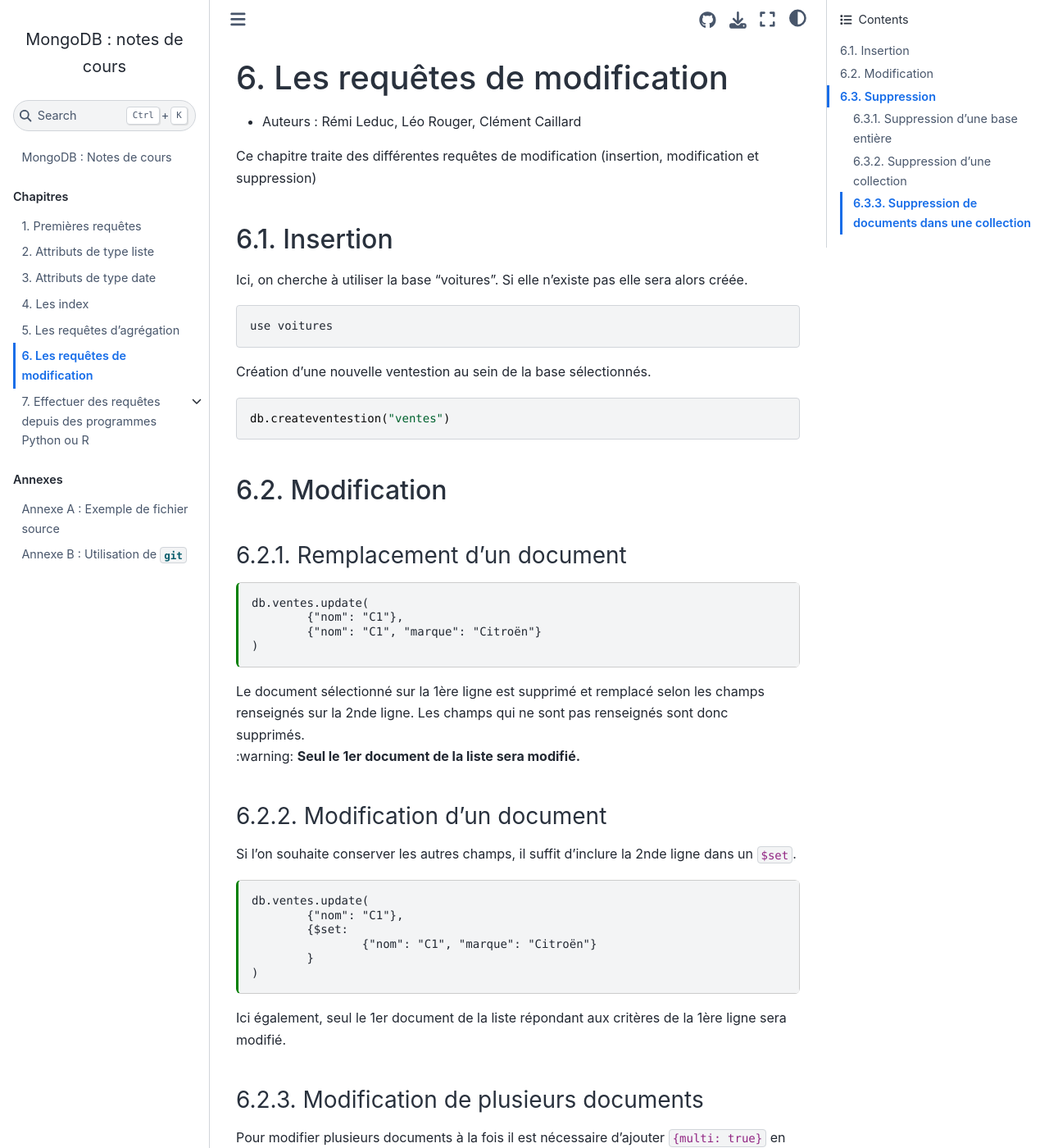
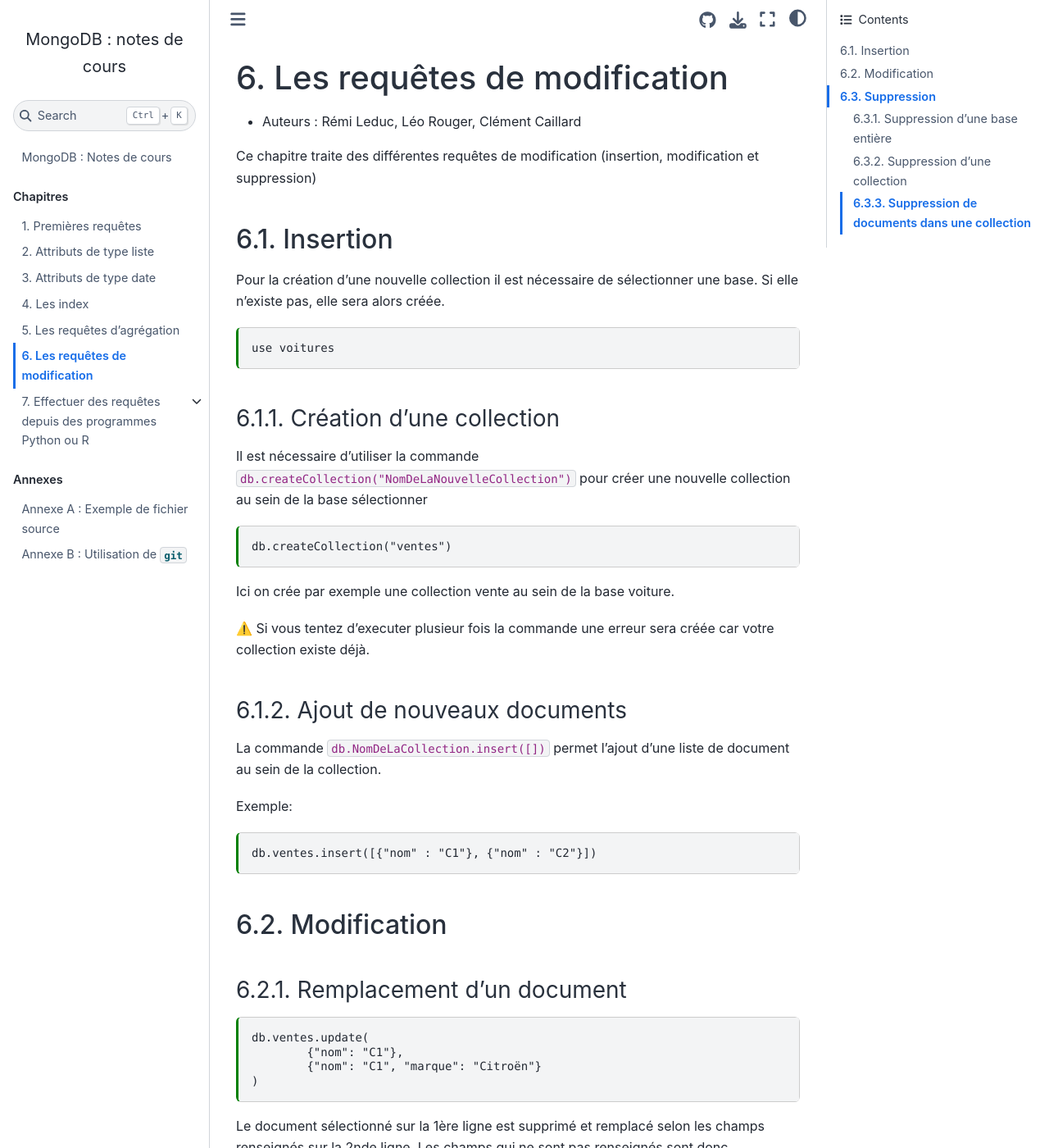
Before and after one commit to rtavenar/mongo_book, a Jupyter Book: the page built from content/06_modif.md, in a window 1280 px wide and 1400 px high. Shown: the whole window at 82% size. Built offline with Jupyter Book 1.0.4 settings and Sphinx 7.4.7 and the Sphinx Book theme 1.1.4, drawn with Linux system fonts in a browser that asks for light colours.

Commit message:
Update 06_modif.md

````diff
--- a/content/06_modif.md
+++ b/content/06_modif.md
@@ -20,17 +20,35 @@
 Ce chapitre traite des différentes requêtes de modification (insertion, modification et suppression)
 
 ## Insertion
-Ici, on cherche à utiliser la base "voitures". Si elle n'existe pas elle sera alors créée.
 
-```{js echo = true, results = 'hide'}
+Pour la création d'une nouvelle collection il est nécessaire de sélectionner une base. Si elle n'existe pas, elle sera alors créée.
+
+```{code-cell}
 use voitures
 ```
-Création d'une nouvelle ventestion au sein de la base sélectionnés.
 
-```js
-db.createventestion("ventes")
+### Création d'une collection
+
+Il est nécessaire d'utiliser la commande `db.createCollection("NomDeLaNouvelleCollection")` pour créer une nouvelle collection au sein de la base sélectionner
+
+
+```{code-cell}
+db.createCollection("ventes")
 ```
 
+Ici on crée par exemple une collection vente au sein de la base voiture.
+
+⚠️ Si vous tentez d'executer plusieur fois la commande une erreur sera créée car votre collection existe déjà.
+
+### Ajout de nouveaux documents
+
+La commande `db.NomDeLaCollection.insert([])` permet l'ajout d'une liste de document au sein de la collection.
+
+Exemple:
+
+```{code-cell}
+db.ventes.insert([{"nom" : "C1"}, {"nom" : "C2"}])
+```
 
 ## Modification
 ### Remplacement d'un document
````
